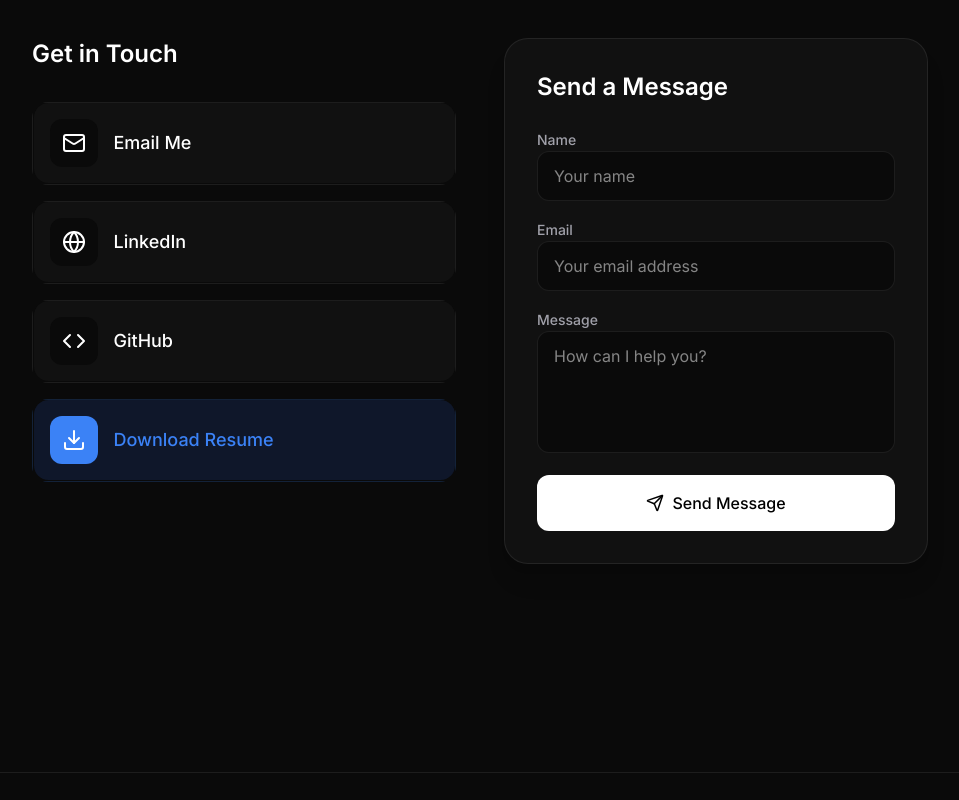
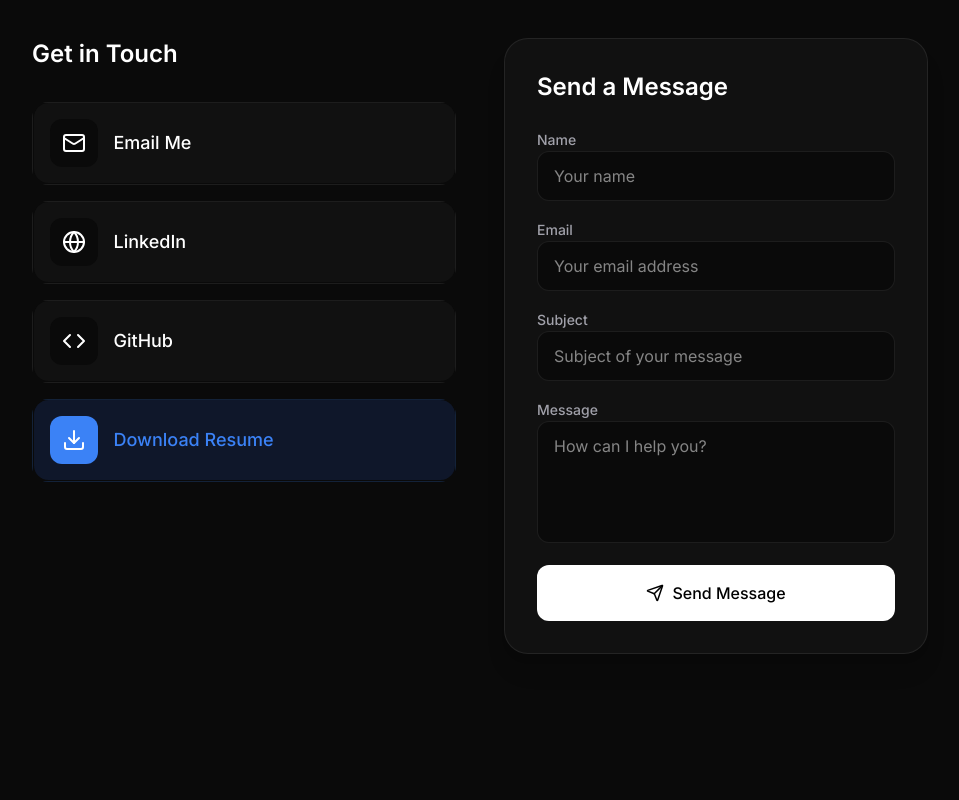
Before and after one commit to Jaswanth0811/portfolio, a Next.js app: page / in a window 1280 px wide. Shown: the part 7060-7860 px from the top of the page, without its empty margins (160-1119 px from the left). Built offline with nearby package versions, Linux system fonts and the light colour scheme.

Commit message:
Update contact email and implement correctly formatted mailto link on form submission

```diff
--- a/src/components/Contact.tsx
+++ b/src/components/Contact.tsx
@@ -22,7 +22,7 @@ export function Contact() {
             <h3 className="text-2xl font-semibold text-white">Get in Touch</h3>
             <div className="flex flex-col gap-4">
               <a
-                href="mailto:contact@example.com"
+                href="mailto:jaswanthganta2005@outlook.com"
                 className="relative inline-flex flex-col w-full rounded-2xl cursor-pointer group transition-all duration-500 hover:-translate-y-2"
               >
                 {/* GLOW LAYER */}
@@ -148,7 +148,19 @@ export function Contact() {
           {/* Contact Form */}
           <div className="bg-card border border-border rounded-[24px] p-8 shadow-xl">
             <h3 className="text-2xl font-semibold text-white mb-6">Send a Message</h3>
-            <form className="space-y-4" action="mailto:contact@example.com" method="POST" encType="text/plain">
+            <form className="space-y-4" onSubmit={(e) => {
+              e.preventDefault();
+              const formData = new FormData(e.currentTarget);
+              const name = formData.get("name") as string;
+              const email = formData.get("email") as string;
+              const subject = formData.get("subject") as string;
+              const message = formData.get("message") as string;
+
+              const body = `Name: ${name}\nEmail: ${email}\n\nMessage:\n${message}`;
+              const mailtoUrl = `mailto:jaswanthganta2005@outlook.com?subject=${encodeURIComponent(subject)}&body=${encodeURIComponent(body)}`;
+
+              window.location.href = mailtoUrl;
+            }}>
               <div className="space-y-2">
                 <label htmlFor="name" className="text-sm font-medium text-muted">Name</label>
                 <input
@@ -168,6 +180,17 @@ export function Contact() {
                   name="email"
                   className="w-full bg-background border border-border rounded-xl px-4 py-3 text-white focus:outline-none focus:ring-2 focus:ring-accent/50 focus:border-accent transition-all"
                   placeholder="Your email address"
+                  required
+                />
+              </div>
+              <div className="space-y-2">
+                <label htmlFor="subject" className="text-sm font-medium text-muted">Subject</label>
+                <input
+                  type="text"
+                  id="subject"
+                  name="subject"
+                  className="w-full bg-background border border-border rounded-xl px-4 py-3 text-white focus:outline-none focus:ring-2 focus:ring-accent/50 focus:border-accent transition-all"
+                  placeholder="Subject of your message"
                   required
                 />
               </div>
```
